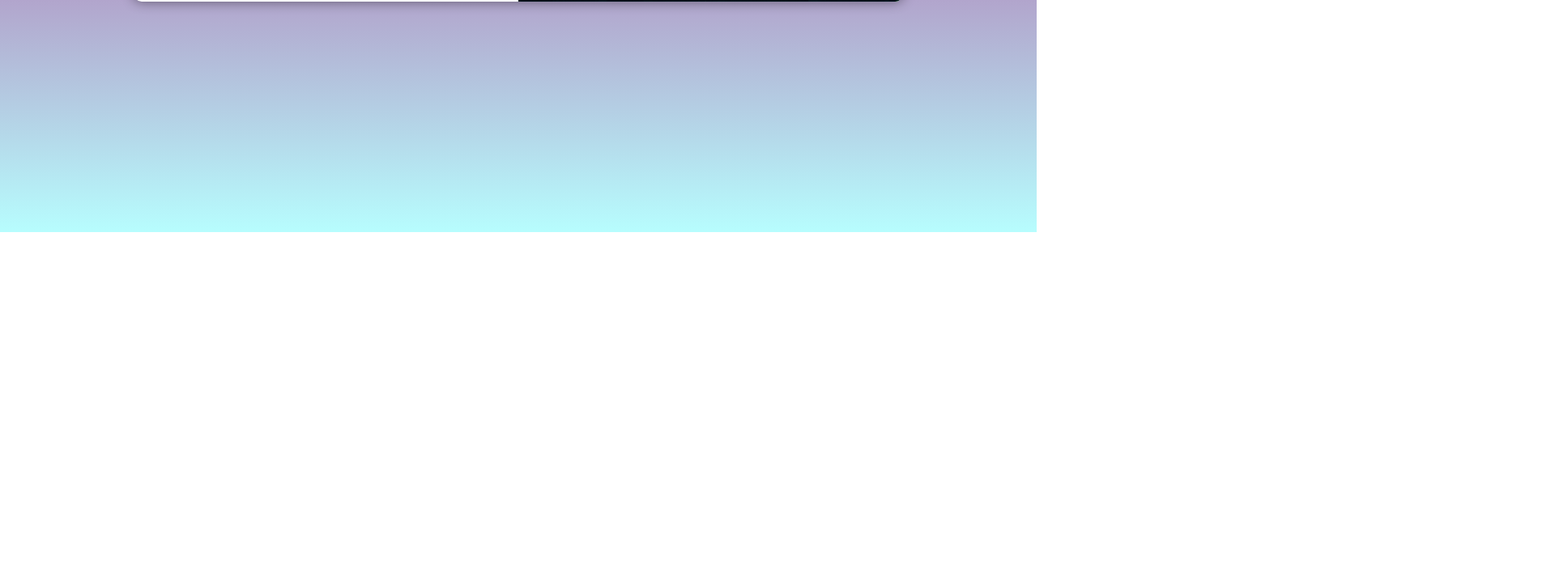
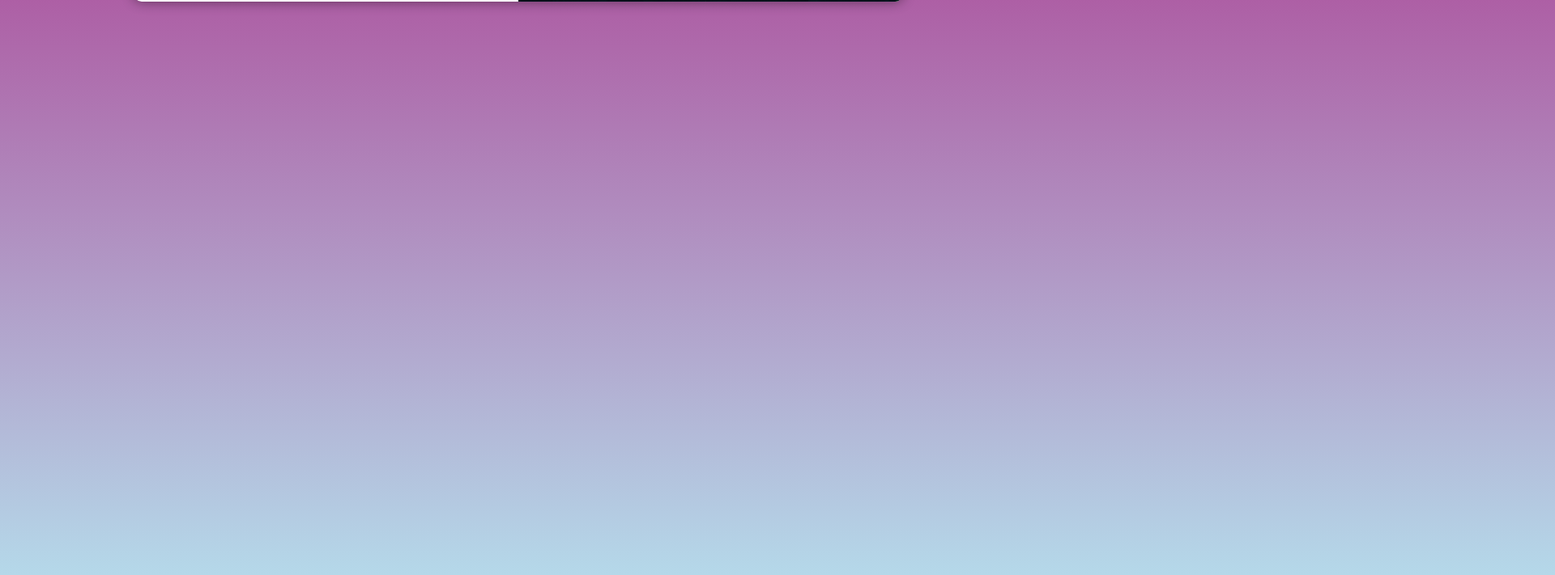
Before and after one commit to cauabarbosarocha/projeto-login, a plain HTML site: page index.html in a window 1280 px wide. Shown: the part 513-1224 px from the top of the page at 81% size, 1920 px wide, since content can reach past the window. Before the commit the page ends 800 px from the top, so only its background shows below. Drawn offline with nearby package versions, Linux system fonts and the light colour scheme.

Commit message:
Atualizar o style.css

```diff
--- a/estilos/style.css
+++ b/estilos/style.css
@@ -19,8 +19,8 @@
 body {
     /* background-color: var(--cor05); */
     background-image: linear-gradient(var(--cor05), var(--cor01));
-    height: 100vh;
-    width: 100vw;
+    height: 180vh;
+    width: 180vw;
 }
 
 main {
```
